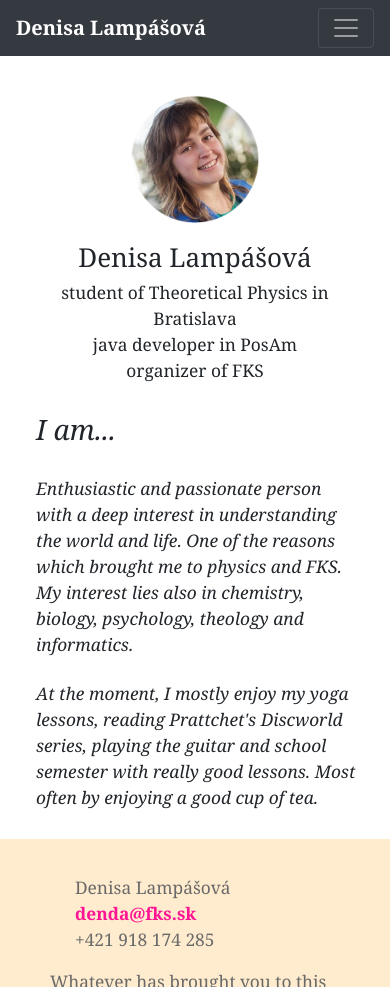
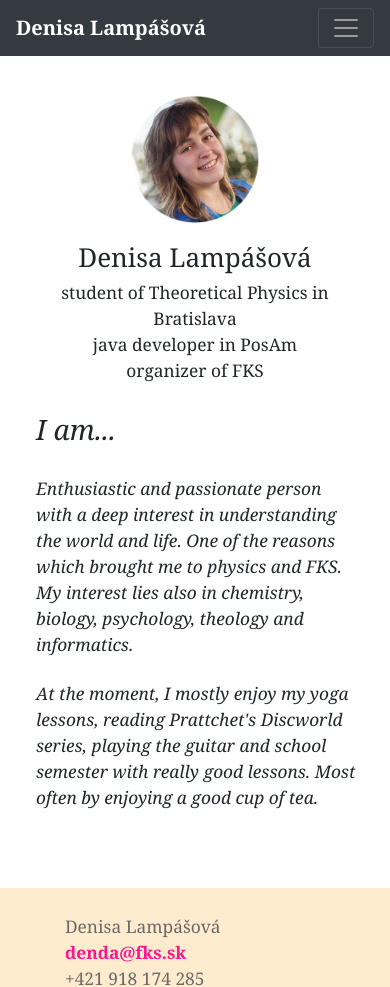
Before and after one commit to dendaxD/dendaxD.github.io, a Jekyll site: the page built from index.md, in a window 390 px wide and 987 px high. Built offline with Jekyll 4.4.1, drawn with Linux system fonts in a browser that asks for light colours; nearby versions of some CDN libraries; some of the changed text lies outside the part shown.

Commit message:
snad to uz ako tak funguje naozaj :)

```diff
--- a/_sass/_layout.scss
+++ b/_sass/_layout.scss
@@ -45,8 +45,8 @@ img {
     width: 40%;
   }
   footer{
-    padding: 35px;
-    height: 15% !important;
+    padding: 25px;
+    height: 10% !important;
   }
     body {
       padding-bottom: 120px;
```
Also changed, not shown: 2 other files.
